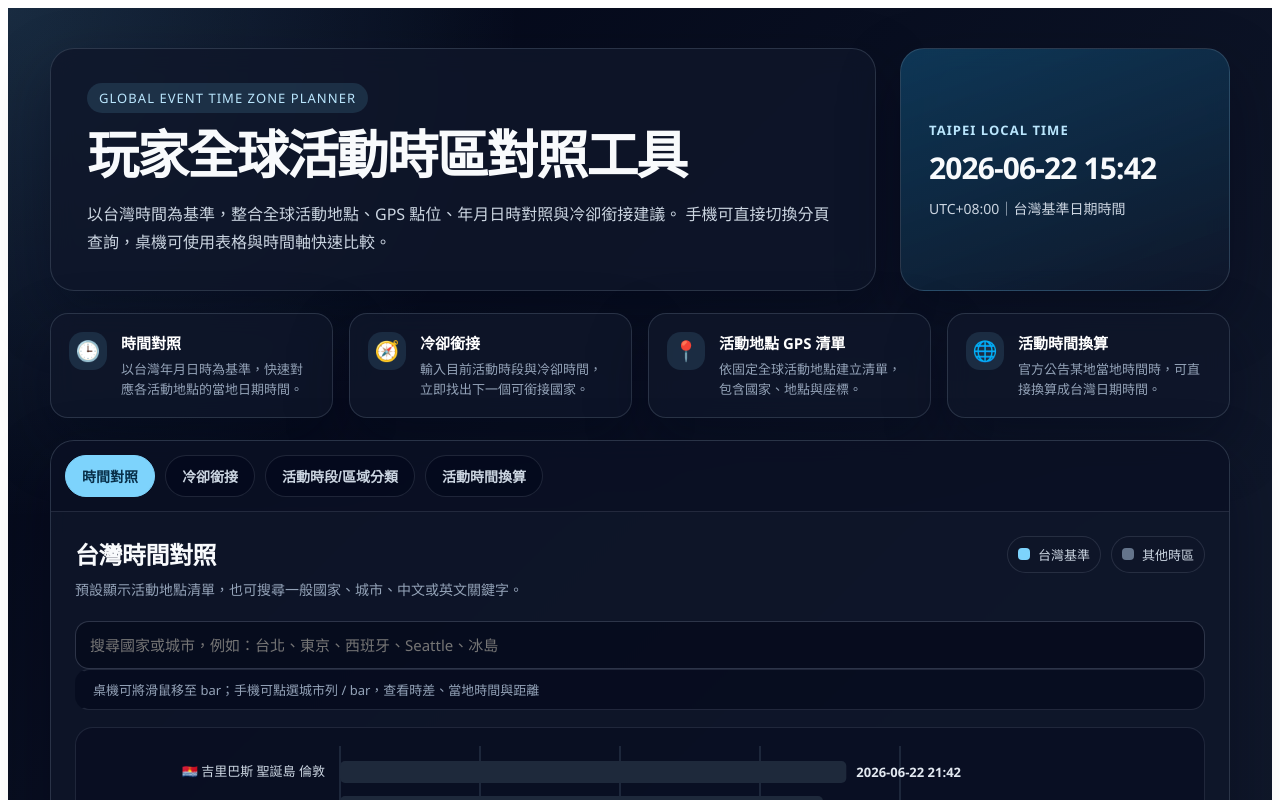
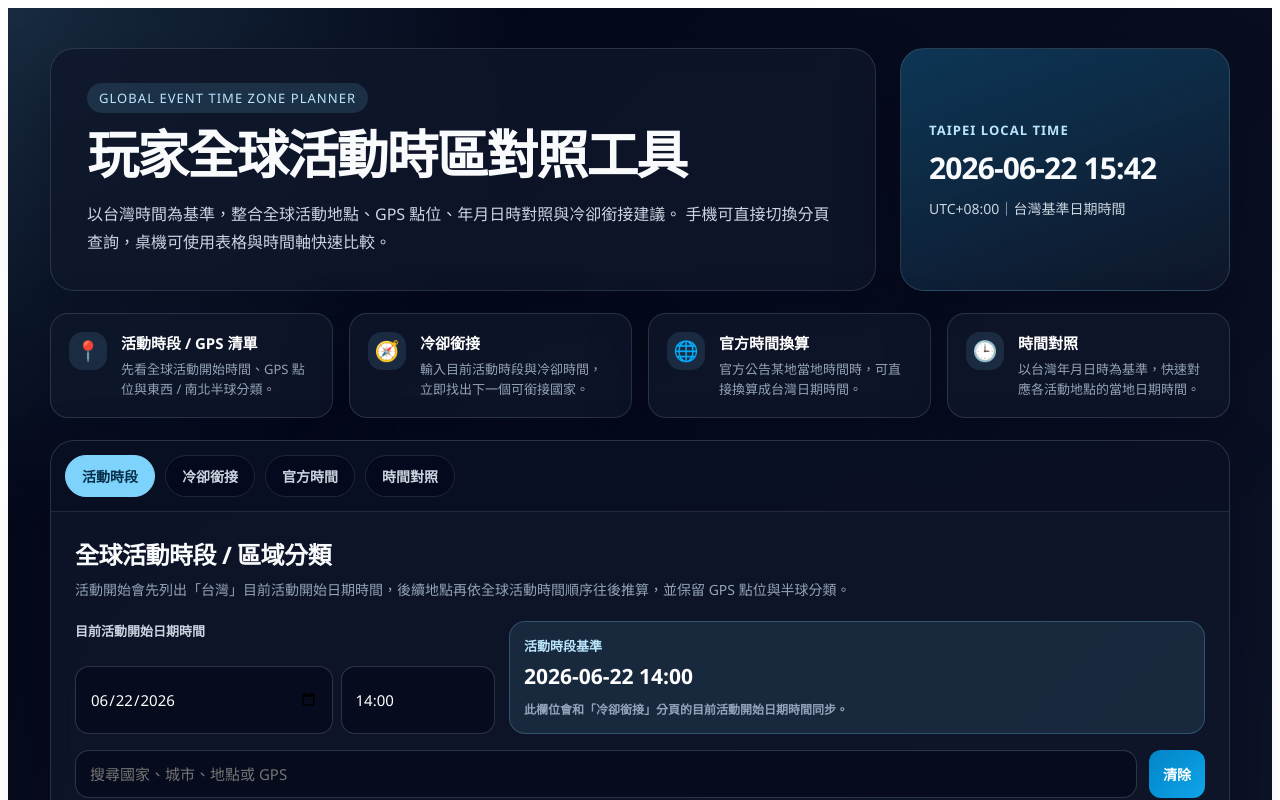
Before and after one commit to hiwoei/global-world-clock, an Angular app: page / in a window 1280 px wide. Shown: the top 800 px of the page. Built offline with nearby package versions, Linux system fonts and the light colour scheme.

Commit message:
change tab page sort

```diff
--- a/src/app/app.component.ts
+++ b/src/app/app.component.ts
@@ -54,10 +54,10 @@ type ActiveTab = 'cooldown' | 'schedule' | 'official' | 'clock';
 
       <section class="quick-stats" aria-label="功能摘要">
         <article class="stat-card">
-          <span class="stat-icon">🕒</span>
+          <span class="stat-icon">📍</span>
           <div>
-            <strong>時間對照</strong>
-            <p>以台灣年月日時為基準，快速對應各活動地點的當地日期時間。</p>
+            <strong>活動時段 / GPS 清單</strong>
+            <p>先看全球活動開始時間、GPS 點位與東西 / 南北半球分類。</p>
           </div>
         </article>
 
@@ -70,35 +70,35 @@ type ActiveTab = 'cooldown' | 'schedule' | 'official' | 'clock';
         </article>
 
         <article class="stat-card">
-          <span class="stat-icon">📍</span>
-          <div>
-            <strong>活動地點 GPS 清單</strong>
-            <p>依固定全球活動地點建立清單，包含國家、地點與座標。</p>
-          </div>
-        </article>
-
-        <article class="stat-card">
           <span class="stat-icon">🌐</span>
           <div>
-            <strong>活動時間換算</strong>
+            <strong>官方時間換算</strong>
             <p>官方公告某地當地時間時，可直接換算成台灣日期時間。</p>
           </div>
         </article>
+
+        <article class="stat-card">
+          <span class="stat-icon">🕒</span>
+          <div>
+            <strong>時間對照</strong>
+            <p>以台灣年月日時為基準，快速對應各活動地點的當地日期時間。</p>
+          </div>
+        </article>
       </section>
 
       <section class="tab-card">
         <nav class="tab-nav" aria-label="主要功能分頁">
-          <button type="button" class="tab-button" [class.active]="activeTab === 'clock'" (click)="setActiveTab('clock')">
-            時間對照
+          <button type="button" class="tab-button" [class.active]="activeTab === 'schedule'" (click)="setActiveTab('schedule')">
+            活動時段
           </button>
           <button type="button" class="tab-button" [class.active]="activeTab === 'cooldown'" (click)="setActiveTab('cooldown')">
             冷卻銜接
           </button>
-          <button type="button" class="tab-button" [class.active]="activeTab === 'schedule'" (click)="setActiveTab('schedule')">
-            活動時段/區域分類
+          <button type="button" class="tab-button" [class.active]="activeTab === 'official'" (click)="setActiveTab('official')">
+            官方時間
           </button>
-          <button type="button" class="tab-button" [class.active]="activeTab === 'official'" (click)="setActiveTab('official')">
-            活動時間換算
+          <button type="button" class="tab-button" [class.active]="activeTab === 'clock'" (click)="setActiveTab('clock')">
+            時間對照
           </button>
         </nav>
 
@@ -235,6 +235,30 @@ type ActiveTab = 'cooldown' | 'schedule' | 'official' | 'clock';
               <p>活動開始會先列出「台灣」目前活動開始日期時間，後續地點再依全球活動時間順序往後推算，並保留 GPS 點位與半球分類。</p>
             </div>
 
+          </div>
+
+          <div class="schedule-start-grid">
+            <label class="form-field">
+              <span>目前活動開始日期時間</span>
+              <div class="datetime-pair">
+                <input type="date" [(ngModel)]="plannerStartDate" (ngModelChange)="onPlannerChanged()">
+                <input
+                  type="text"
+                  class="time-input"
+                  inputmode="numeric"
+                  maxlength="5"
+                  placeholder="14:00"
+                  [(ngModel)]="plannerStartTime"
+                  (ngModelChange)="onPlannerChanged()"
+                  (blur)="normalizePlannerTimes()">
+              </div>
+            </label>
+
+            <div class="planner-summary">
+              <span>活動時段基準</span>
+              <strong>{{ getFormattedPlannerStartDateTime() }}</strong>
+              <small>此欄位會和「冷卻銜接」分頁的目前活動開始日期時間同步。</small>
+            </div>
           </div>
 
           <div class="schedule-toolbar">
@@ -556,10 +580,10 @@ type ActiveTab = 'cooldown' | 'schedule' | 'official' | 'clock';
       <section class="feature-description">
         <h3>功能完整說明</h3>
         <ul>
+          <li><strong>活動時段/區域分類：</strong>採用固定全球活動地點清單，活動開始會先列出台灣目前活動開始日期時間，後續地點依全球活動時間順序往後推算，並在同一分頁依 GPS 自動判斷東西半球與南北半球；只列地點分布，不寫死會隨活動變動的限定內容清單。</li>
+          <li><strong>冷卻銜接：</strong>依台灣活動時間與冷卻時間推算下一個可參與國家，預設使用當日「14:00 活動、18:00 起算冷卻、2 小時後銜接」。</li>
+          <li><strong>活動時間換算：</strong>當公告指定某地當地日期時間時，可選擇地點並輸入該地當地時間，系統會換算成台灣時間，避免和全球活動接力時段混用。</li>
           <li><strong>時間對照：</strong>保留原本 RWD、手機點選 bar、桌機 hover、搜尋、Open-Meteo 動態查詢、距離與 API 錯誤處理，並以年月日時顯示各地當地時間。</li>
-          <li><strong>冷卻銜接：</strong>依台灣活動時間與冷卻時間推算下一個可參與國家，預設使用當日「14:00 活動、18:00 起算冷卻、2 小時後銜接」。</li>
-          <li><strong>活動時段/區域分類：</strong>採用固定全球活動地點清單，活動開始會先列出台灣目前活動開始日期時間，後續地點依全球活動時間順序往後推算，並在同一分頁依 GPS 自動判斷東西半球與南北半球；只列地點分布，不寫死會隨活動變動的限定內容清單。</li>
-          <li><strong>活動時間換算：</strong>當公告指定某地當地日期時間時，可選擇地點並輸入該地當地時間，系統會換算成台灣時間，避免和全球活動接力時段混用。</li>
         </ul>
         <p class="disclaimer-note">
           本工具為非官方玩家自用時間與地點對照工具；不使用官方圖像、Logo 或角色素材，亦不表示與任何遊戲公司或品牌有合作、授權或認可關係。
@@ -796,6 +820,14 @@ type ActiveTab = 'cooldown' | 'schedule' | 'official' | 'clock';
       margin-bottom: 18px;
     }
 
+    .schedule-start-grid {
+      display: grid;
+      grid-template-columns: minmax(260px, 420px) minmax(260px, 1fr);
+      gap: 14px;
+      align-items: stretch;
+      margin-bottom: 16px;
+    }
+
     .official-grid {
       display: grid;
       grid-template-columns: minmax(260px, 1.5fr) minmax(160px, 0.85fr) minmax(120px, 0.65fr) minmax(260px, 1fr);
@@ -1420,6 +1452,7 @@ type ActiveTab = 'cooldown' | 'schedule' | 'official' | 'clock';
 
       .quick-stats,
       .planner-grid,
+      .schedule-start-grid,
       .official-grid,
       .result-grid,
       .exclusive-grid,
@@ -1522,6 +1555,7 @@ type ActiveTab = 'cooldown' | 'schedule' | 'official' | 'clock';
       }
 
       .planner-grid,
+      .schedule-start-grid,
       .official-grid {
         gap: 12px;
       }
@@ -1607,7 +1641,7 @@ type ActiveTab = 'cooldown' | 'schedule' | 'official' | 'clock';
   `]
 })
 export class AppComponent implements OnInit, OnDestroy {
-  activeTab: ActiveTab = 'clock';
+  activeTab: ActiveTab = 'schedule';
 
   searchText: string = '';
   eventSearchText: string = '';
```
